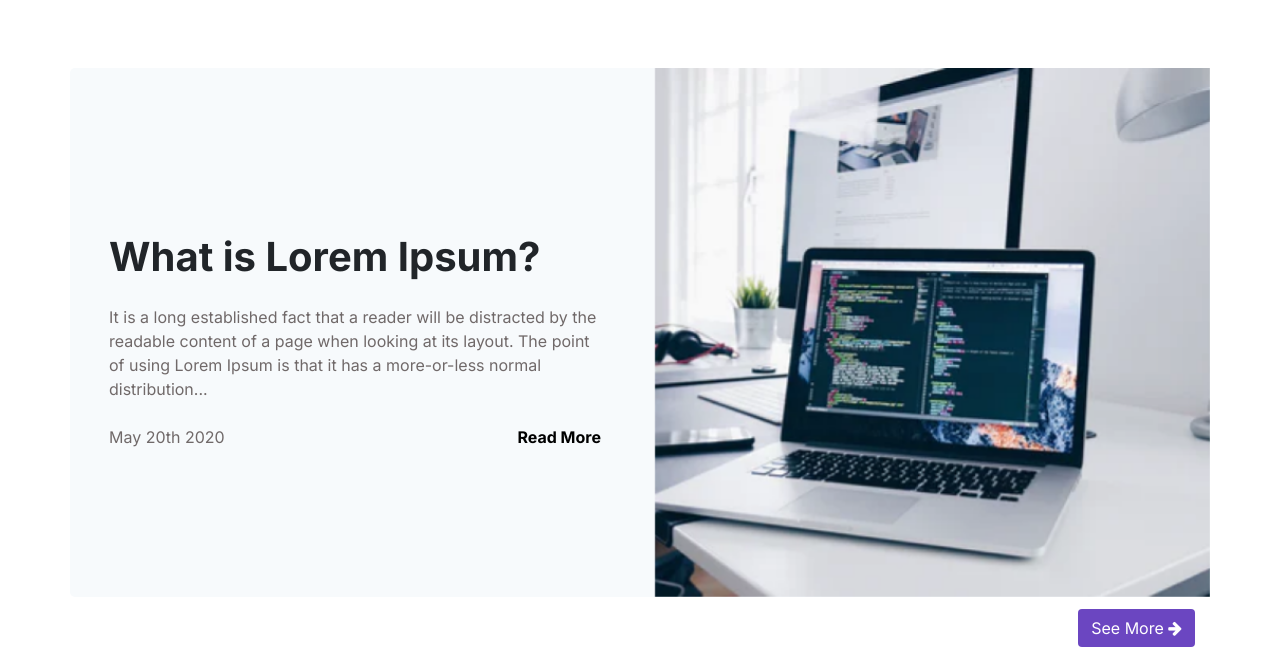
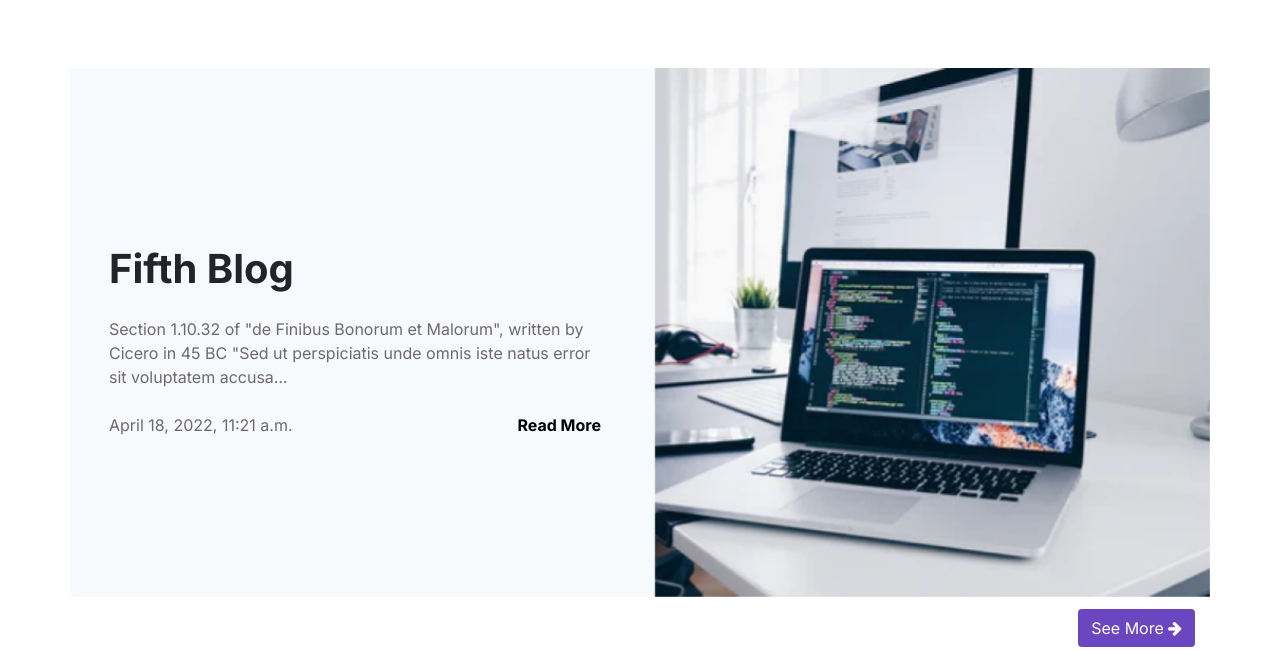
Before and after one commit to Dharam-shah/HotCoffee_new, a Django app: page / in a window 1280 px wide. Shown: the part 1469-2120 px from the top of the page. Run offline with Django 4.2, Linux system fonts and the light colour scheme; data comes from the database, SQL or seed files in the repository; some web fonts are replaced.

Commit message:
updating blog detail page

```diff
--- a/pages/models.py
+++ b/pages/models.py
@@ -1,6 +1,6 @@
 from django.db import models
 from django.template.defaultfilters import slugify
-
+from django.urls import reverse
 # Create your models here.
 
 """ Homepage Banner Model """
@@ -28,3 +28,6 @@ class Blog(models.Model):
         if not self.slug:
             self.slug = slugify(self.blog_title)
         return super().save(*args, **kwargs)
+
+    def get_absolute_url(self):
+        return reverse('blog_detail', kwargs={'slug':self.slug})
--- a/pages/urls.py
+++ b/pages/urls.py
@@ -1,7 +1,7 @@
 from django.urls import path
-from .views import homepage, blog_detail, HomepageContent
+from .views import homepage, blog_detail, HomepageContent,BlogDetailView
 
 urlpatterns = [
     path("", HomepageContent.as_view(), name="homepage"),
-    path("blog_detail/", blog_detail, name="blog_detail"),
+    path("blog/<slug:blog_slug>", BlogDetailView.as_view(), name="blog_detail"),
 ]
--- a/pages/views.py
+++ b/pages/views.py
@@ -1,7 +1,8 @@
+from statistics import mode
 from django.shortcuts import render
 from pages.models import HomepageBanner,Blog
 from django.views.generic.list import ListView
-from django.utils import timezone
+from django.views.generic.detail import DetailView
 # Create your views here.
 
 def homepage(request):
@@ -36,13 +37,24 @@ class HomepageContent(ListView):
         context['banner_subtitle'] = homepage_banner_content.banner_subtitle if homepage_banner_content else None
         context['banner_image'] = homepage_banner_content.banner_image if homepage_banner_content else None
 
+        """ section First Blog """
         # homepage_blog_section1 = Blog.objects.get(id=1)
         # context['blog_title'] = homepage_blog_section1.blog_title
         # context['description'] = homepage_blog_section1.description
         # context['blog_date'] = homepage_blog_section1.blog_date
         context['hm_blog_sec1'] = Blog.objects.get(id=1)
 
+        """ section Second Blog """
         #context['latest_blog'] = Blog.objects.all()[1:4]
         context['latest_blog'] = Blog.objects.filter(published=True).order_by('-blog_date')[:3]
 
+        """ section Last Blog """
+        context['hm_blog_last'] = Blog.objects.get(id=5)
+
         return context
+
+class BlogDetailView(DetailView):
+    model = Blog
+    template_name = 'blogs/blog_detail.html'
+    context_object_name = 'blog_detail'
+    slug_url_kwarg = 'blog_slug'
--- a/templates/pages/homepage.html
+++ b/templates/pages/homepage.html
@@ -32,7 +32,7 @@
                         <p>{{ hm_blog_sec1.description|truncatechars:150 }}</p>
                         <div class="blog-date mt-lg-4">
                             <span>{{ hm_blog_sec1.blog_date }}</span>
-                            <a href="#" class="read-more"><strong>Read More</strong></a>
+                            <a href="{% url 'blog_detail' hm_blog_sec1.slug %}" class="read-more"><strong>Read More</strong></a>
                         </div>
                     </div>
                 </div>
@@ -60,7 +60,7 @@
                         <p>{{ single_blog.description|truncatechars:150 }}</p>
                         <div class="blog-date mt-lg-4">
                             <span>{{ single_blog.blog_date }}</span>
-                            <a href="#" class="read-more"><strong>Read More</strong></a>
+                            <a href="{% url 'blog_detail' single_blog.slug %}" class="read-more"><strong>Read More</strong></a>
                         </div>
                     </div>
                 </div>
@@ -108,11 +108,11 @@
             <div class="align-items-center last-blog">
                 <div class="col-lg-6">
                     <div class="blog-content p-lg-4 p-2">
-                        <h2 class="mb-lg-4 mb-md-3 mt-md-3">What is Lorem Ipsum?</h2>
-                        <p>It is a long established fact that a reader will be distracted by the readable content of a page when looking at its layout. The point of using Lorem Ipsum is that it has a more-or-less normal distribution...</p>
+                        <h2 class="mb-lg-4 mb-md-3 mt-md-3">{{ hm_blog_last.blog_title }}</h2>
+                        <p>{{ hm_blog_last.description|truncatechars:150 }}</p>
                         <div class="blog-date mt-lg-4">
-                            <span>May 20th 2020</span>
-                            <a href="#" class="read-more"><strong>Read More</strong></a>
+                            <span>{{ hm_blog_last.blog_date }}</span>
+                            <a href="{% url 'blog_detail' hm_blog_last.slug %}" class="read-more"><strong>Read More</strong></a>
                         </div>
                     </div>
                 </div>
```
Also changed, not shown: templates/blogs/blog_detail.html (+3 -10 lines).
